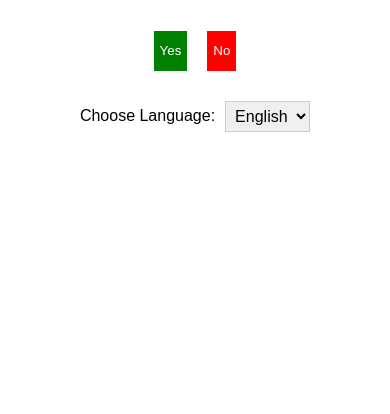
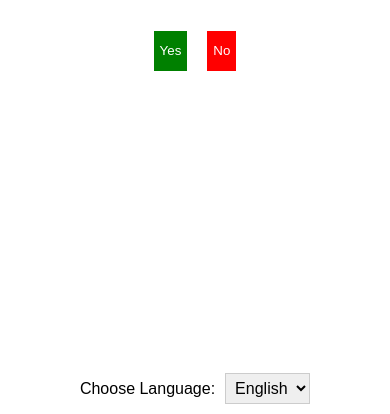
Before and after one commit to Aayush-683/will-you-be-my-valentine, a plain HTML site: page index.html in a window 390 px wide. Shown: the part 430-844 px from the top of the page. Drawn offline with Linux system fonts and the light colour scheme.

Commit message:
Final update and cleaning

```diff
--- a/public/css/style.css
+++ b/public/css/style.css
@@ -81,13 +81,13 @@ body {
 }
 
 .language-selector {
-  margin-top: 30px;
+    bottom: 10px;
+    position: fixed;
     font-family: Arial, sans-serif;
     display: flex;
     flex-direction: row;
     justify-content: center;
     align-items: center;
-  /* transform: translateX(-50%); */
     width: 100%;
 }
 
@@ -98,7 +98,6 @@ body {
 .language-selector select {
     padding: 5px;
     border: 1px solid #ccc;
-  /* border-radius: 0; */ /* Remove rounded borders */
     font-size: 16px;
 }
 
@@ -117,4 +116,15 @@ body {
     color: #555;
 }
 
-/* Path: /js/script.js */
+/* CSS For Mobile */
+@media (max-width: 768px) {
+    .language-selector {
+        margin-top: 30px;
+        font-family: Arial, sans-serif;
+        display: flex;
+        flex-direction: row;
+        justify-content: center;
+        align-items: center;
+        width: 100%;
+    }
+}
```
Lines whose indentation alone changed are shown as unchanged.
